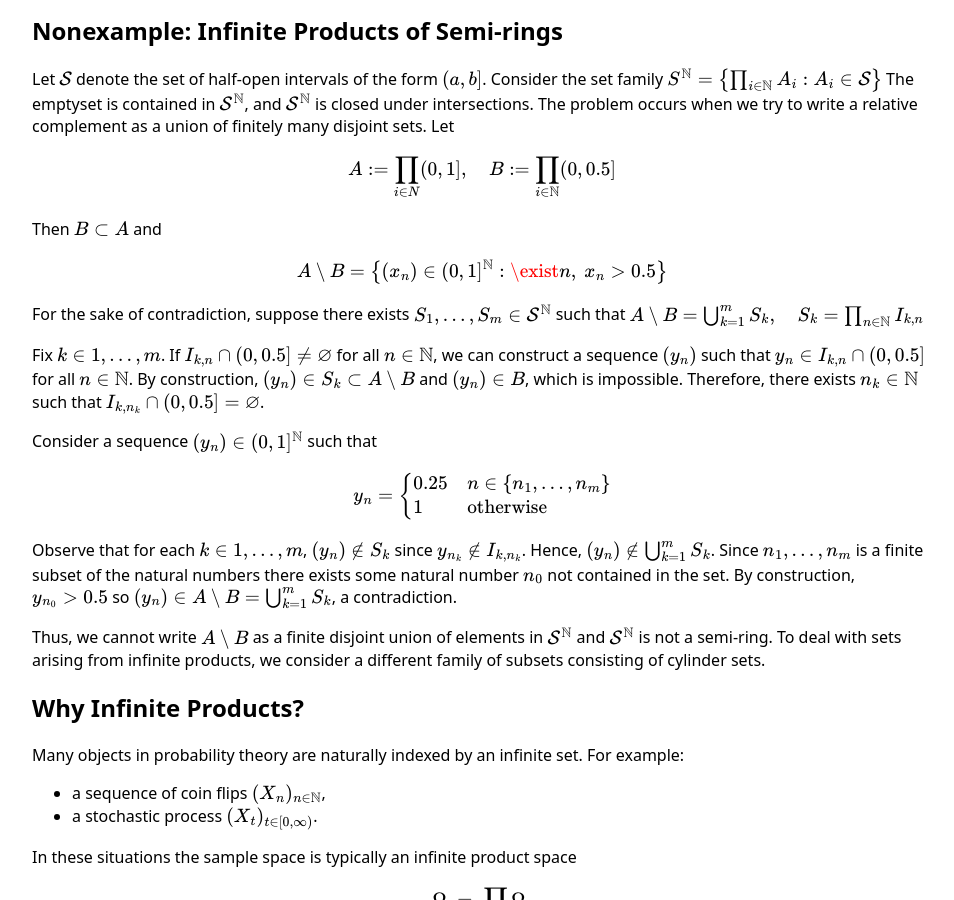
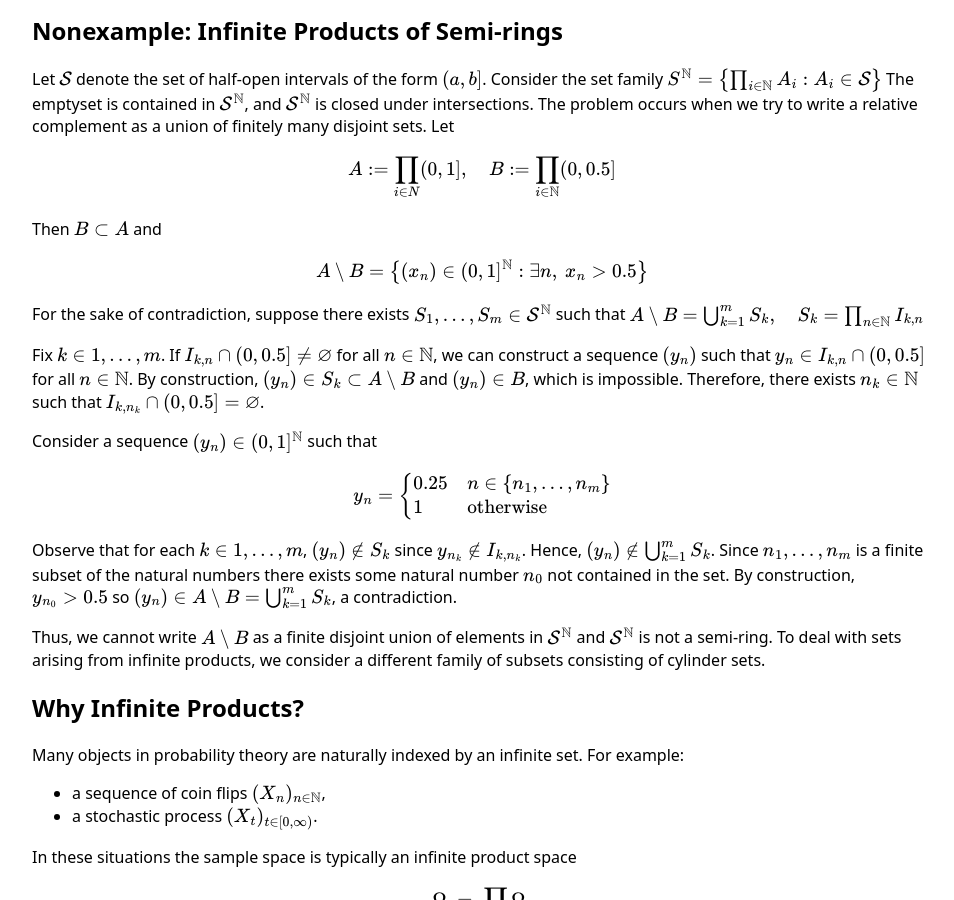
Before and after one commit to jjdavidson/jjdavidson.github.io, a Jekyll site: the page built from _notes/measure-theory/01-sigma-algebras.md, in a window 1280 px wide and 900 px high, scrolled down 1771 px. Shown: the whole window, without its empty margins (158-1112 px from the left). Built offline with Jekyll 4.4.1, drawn with Linux system fonts in a browser that asks for light colours.

Commit message:
Update 01-sigma-algebras.md
\exist -> \exists

```diff
--- a/_notes/measure-theory/01-sigma-algebras.md
+++ b/_notes/measure-theory/01-sigma-algebras.md
@@ -82,7 +82,7 @@ $$A \coloneqq \prod_{i \in N} (0,1], \quad B \coloneqq \prod_{i\in \N}(0,0.5]$$
 
 Then $B \subset A$ and
 
-$$A \setminus B = \big\{(x_n) \in (0,1]^{\N}: \exist n,\ x_n > 0.5 \big\}$$
+$$A \setminus B = \big\{(x_n) \in (0,1]^{\N}: \exists n,\ x_n > 0.5 \big\}$$
 
 For the sake of contradiction, suppose there exists $S_1,\dots,S_m \in \mathcal{S}^{\N}$ such that
 $$A \setminus B = \bigcup_{k=1}^m S_k, \quad S_k = \prod_{n \in \N} I_{k,n}$$
```
